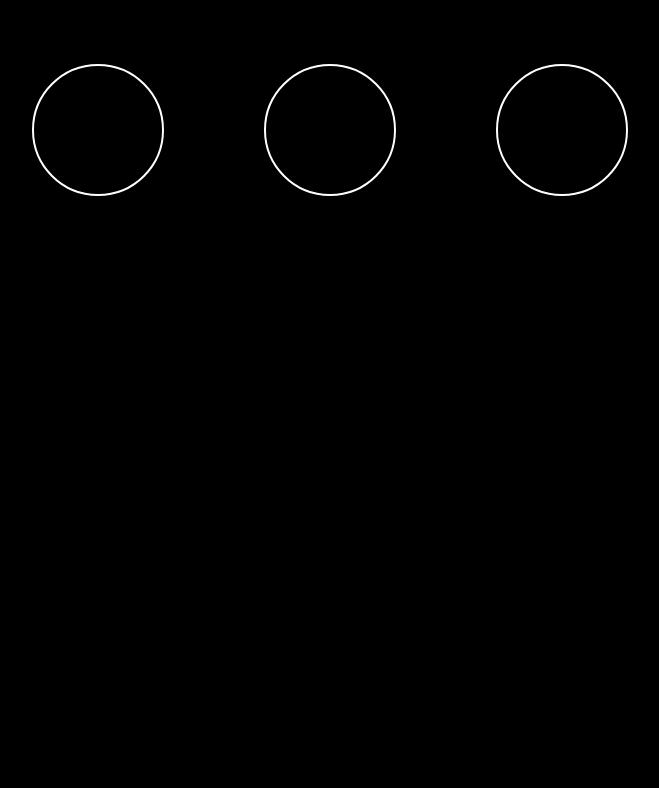
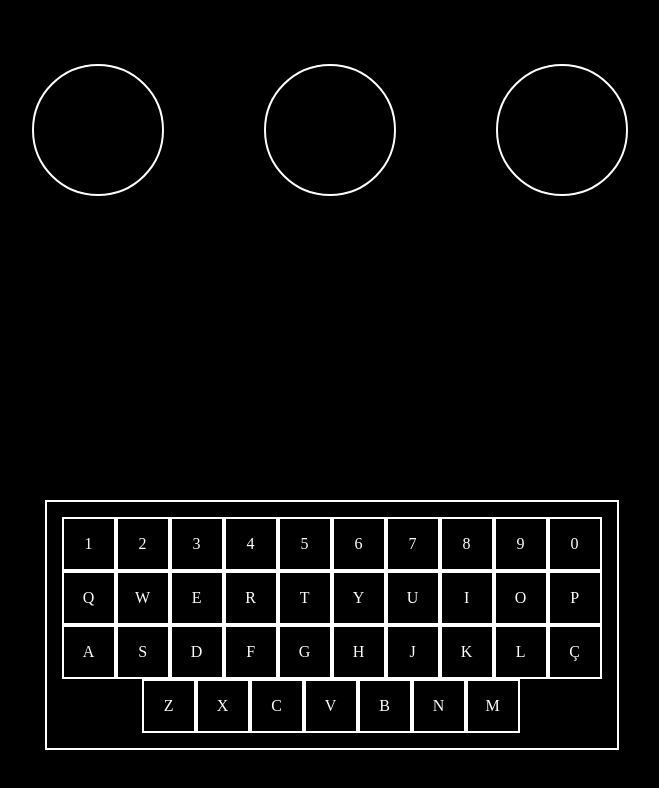
Before and after one commit to Arthur-do-Nascimento-Matias/ReflexTester, a plain HTML site: page index.html in a window 1280 px wide. Shown: the whole page, without its empty margins (310-969 px from the left). Drawn offline with Linux system fonts and the light colour scheme.

Commit message:
implementação da hud do teclado

```diff
--- a/index.html
+++ b/index.html
@@ -12,6 +12,9 @@
     <div class="circle2"></div>
     <div class="circle3"></div>
 </div>
+<div class="centralKeyboard">
+<div class="keyboard"></div>
+</div>
 <script src="main.js"></script>
 </body>
 </html>
--- a/main.js
+++ b/main.js
@@ -43,3 +43,70 @@ if(e.key == "j" && circle3.classList.contains("ativo")) {
         }, 2000)
 }
 })
+const keyboardKeys = [
+    [
+        {label: "1", code: "Digit1"},
+        {label: "2", code: "Digit2"},
+        {label: "3", code: "Digit3"},
+        {label: "4", code: "Digit4"},
+        {label: "5", code: "Digit5"},
+        {label: "6", code: "Digit6"},
+        {label: "7", code: "Digit7"},
+        {label: "8", code: "Digit8"},
+        {label: "9", code: "Digit9"},
+        {label: "0", code: "Digit0"}
+    ],
+    [
+        {label: "Q", code: "KeyQ"},
+        {label: "W", code: "KeyW"},
+        {label: "E", code: "KeyE"},
+        {label: "R", code: "KeyR"},
+        {label: "T", code: "KeyT"},
+        {label: "Y", code: "KeyY"},
+        {label: "U", code: "KeyU"},
+        {label: "I", code: "KeyI"},
+        {label: "O", code: "KeyO"},
+        {label: "P", code: "KeyP"}
+    ],
+    [
+        {label: "A", code: "KeyA"},
+        {label: "S", code: "KeyS"},
+        {label: "D", code: "KeyD"},
+        {label: "F", code: "KeyF"},
+        {label: "G", code: "KeyG"},
+        {label: "H", code: "KeyH"},
+        {label: "J", code: "KeyJ"},
+        {label: "K", code: "KeyK"},
+        {label: "L", code: "KeyL"},
+        {label: "Ç", code: "Semicolon"}
+    ],
+    [
+        {label: "Z", code: "KeyZ"},
+        {label: "X", code: "KeyX"},
+        {label: "C", code: "KeyC"},
+        {label: "V", code: "KeyV"},
+        {label: "B", code: "KeyB"},
+        {label: "N", code: "KeyN"},
+        {label: "M", code: "KeyM"}
+    ]
+]
+
+const keyboard = document.querySelector(".keyboard")
+let i = 0
+
+keyboardKeys.forEach(row => {
+    const rowDiv = document.createElement("div")
+    rowDiv.classList.add("row")
+    if(i == keyboardKeys.length - 1) {
+        rowDiv.classList.add("last")
+    }
+    i++
+    row.forEach(keyData => {
+        const keyDiv = document.createElement("div")
+        keyDiv.classList.add("key")
+        keyDiv.textContent = keyData.label
+        keyDiv.dataset.code = keyData.code
+        rowDiv.appendChild(keyDiv)
+    })
+    keyboard.appendChild(rowDiv)
+})
--- a/style.css
+++ b/style.css
@@ -38,3 +38,31 @@ body{
 .circle3.ativo{
     background-color: green;
 }
+.centralKeyboard {
+    width: 99%;
+    display: flex;
+    position: absolute;
+    bottom: 0;
+    justify-content: center;
+    margin-bottom: 50px;
+}
+.keyboard {
+    border: 2px solid white;
+    padding: 15px;
+    display: inline-block;
+}
+.row{
+    display: flex;
+}
+.key {
+    width: 50px;
+    height: 50px;
+    border: 2px solid white;
+    display: flex;
+    color: white;
+    align-items: center;
+    justify-content: center;
+}
+.row.last {
+    margin-left: 80px;
+}
```
